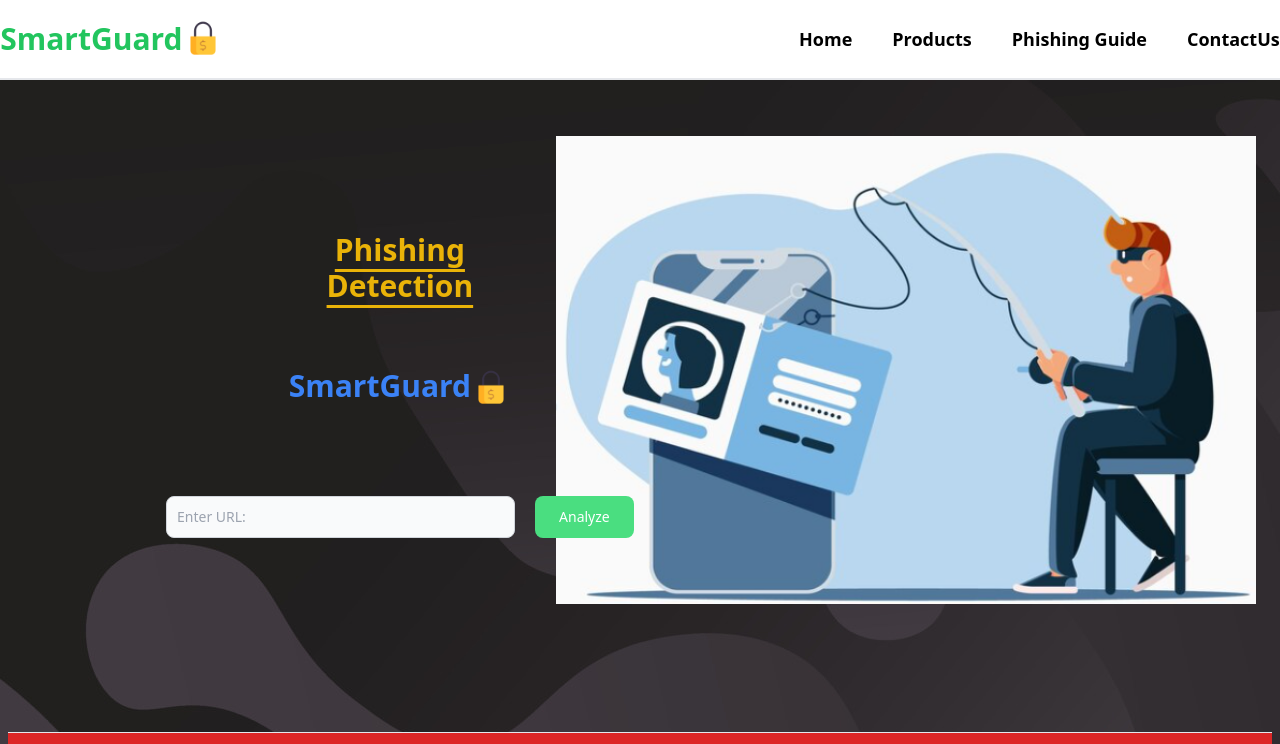
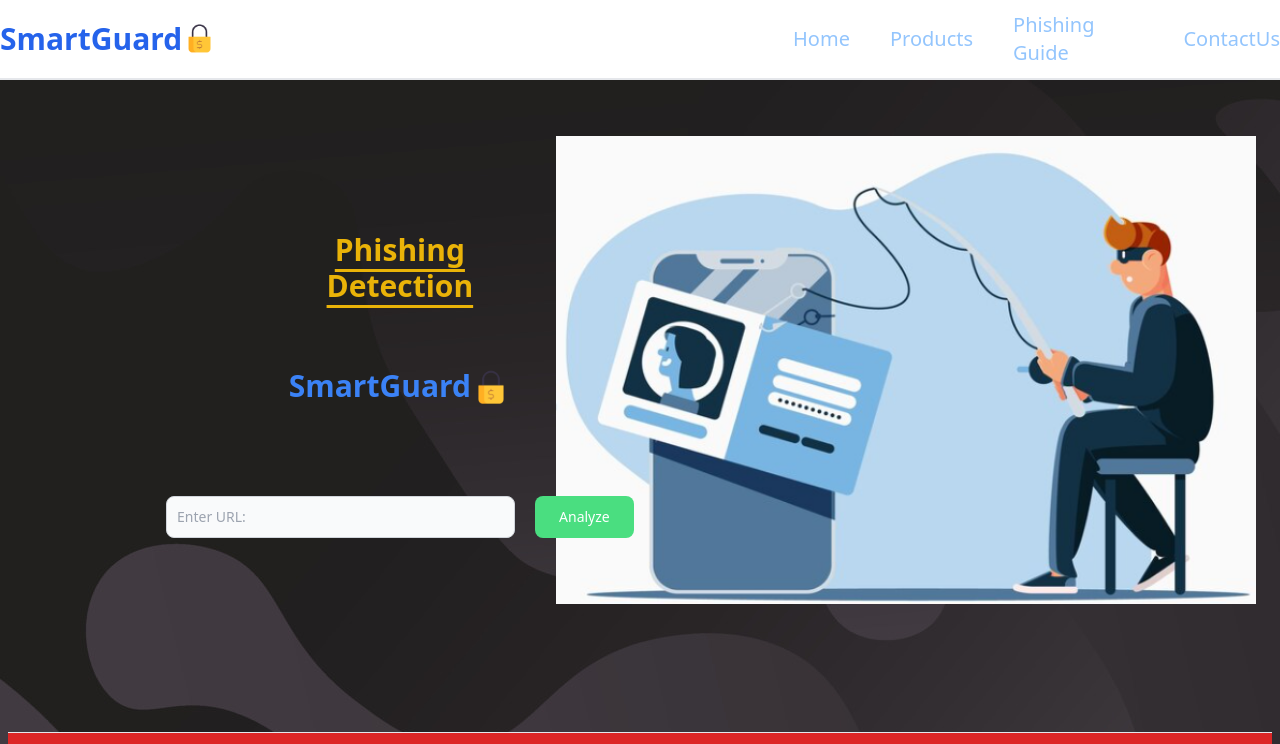
Before and after one commit to akk1310/phishing-repo, a React (Vite) app in the folder frontend/: page / in a window 1280 px wide. Shown: the top 744 px of the page. Built offline with nearby package versions, Linux system fonts and the light colour scheme; a web font is replaced by a local one.

Commit message:
Update Navbar.jsx

```diff
--- a/frontend/src/components/Navbar.jsx
+++ b/frontend/src/components/Navbar.jsx
@@ -27,15 +27,15 @@
 
             <div className='navbar fixed max-w-screen  left-0 right-0 top-0 z-10 flex items-center h-20 justify-around bg-white border-b-2'>
 
-                <div className='logo text-3xl flex items-center text-green-500 font-bold mr-96 cursor-pointer'>
+                <div className='logo text-3xl flex items-center text-blue-600 font-bold mr-96 cursor-pointer'>
                     SmartGuard
                     <span><img className='w-10' src="src\assets\lock2.gif" alt="lock" /></span>
                 </div>
                 <div className='nav ml-48'>
-                    <ul className='flex gap-10 text-lg font-bold items-center justify-center' >
+                    <ul className='flex gap-10 text-xl items-center justify-center' >
                     {navItems.map(({ id, text }) => (
                 <li
-                  className="hover:scale-105 duration-200 cursor-pointer hover:border-b-2 border-red-500"
+                  className="hover:scale-105 duration-200 text-blue-300  cursor-pointer hover:border-b-2 border-red-500"
                   key={id}
                 >
                   <Link
```
